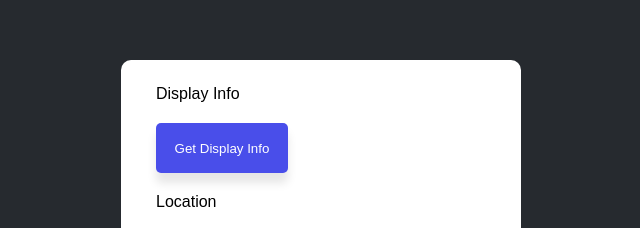
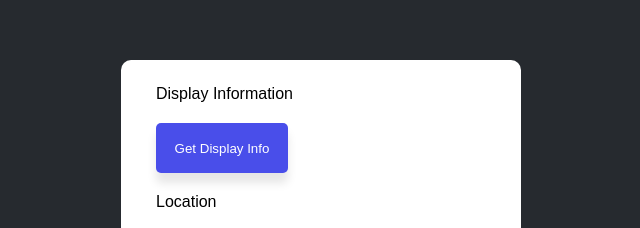
Before and after one commit to mohammadaziz05/Display-Info---Location, a plain HTML site: page index.html in a window 1280 px wide. Shown: the part 217-445 px from the top of the page, 319-959 px from the left. Drawn offline with Linux system fonts and the light colour scheme.

```diff
--- a/index.html
+++ b/index.html
@@ -8,7 +8,7 @@
 </head>
 <body>
     <div class="container">
-        <P class="msg">Display Info</p>
+        <P class="msg">Display Information</p>
             <div id="display-info">
             </div>
         <button id="display-info-btn">Get Display Info</button>
```
